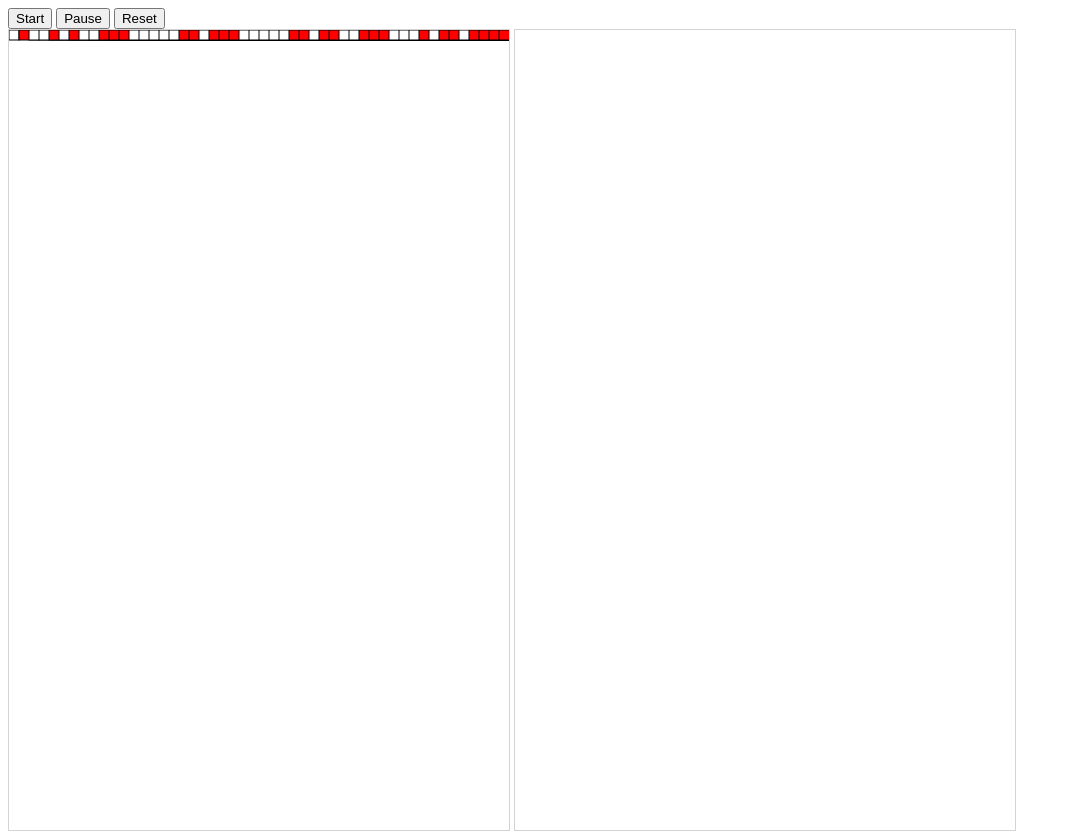
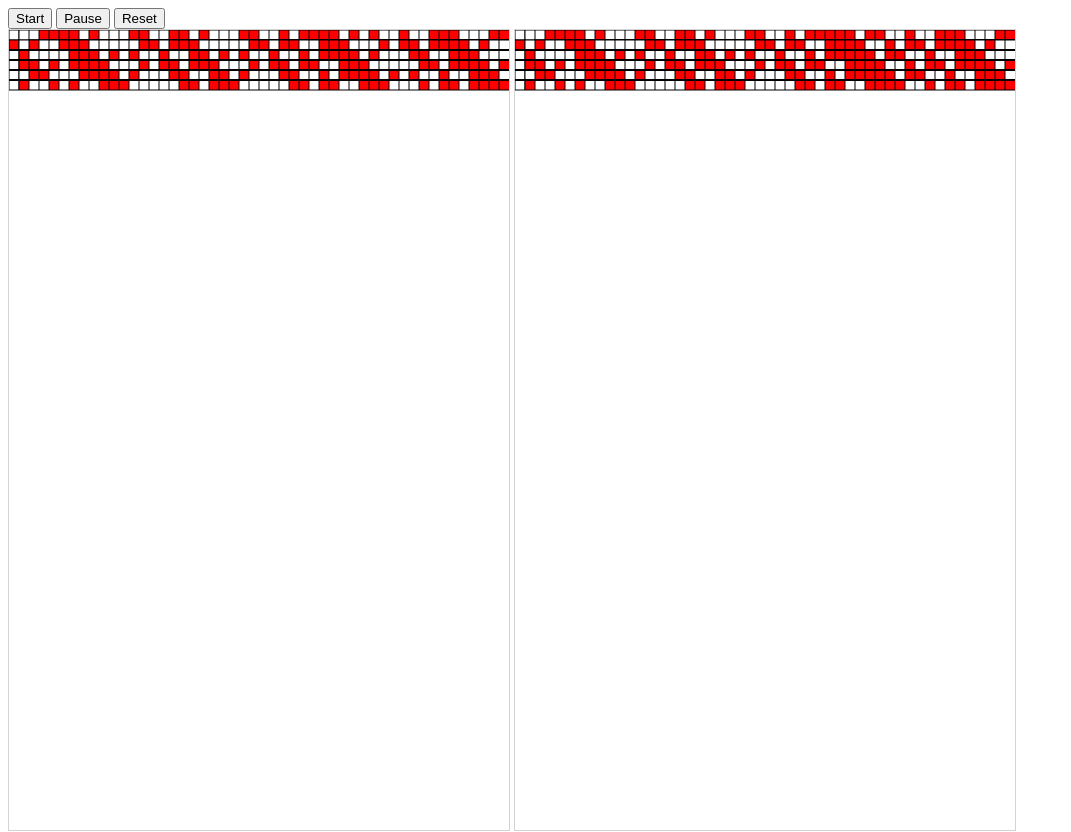
Before and after one commit to persja40/AK_P1, a plain HTML site: page index.html in a window 1280 px wide. Shown: the top 832 px of the page, without its empty margins (0-1071 px from the left). Drawn offline with Linux system fonts and the light colour scheme.

Commit message:
drawing OK

```diff
--- a/index.html
+++ b/index.html
@@ -10,8 +10,8 @@
 <body>
     <header>
         <button onclick="pause= false">Start</button>
-        <button onclick="pause= true">Pause</button>
-        <button >Reset</button>
+        <button onclick="pause= !pause">Pause</button>
+        <button>Reset</button>
     </header>
     <main>
         <canvas id="std" width="500" height="800" style="border:1px solid #d3d3d3;"></canvas>
--- a/script.js
+++ b/script.js
@@ -19,35 +19,60 @@ function diff(st, rz) {
 }
 
 function getMapper(num) {
-    var mm = [[[],[]],[[],[]]];
+    var mm = [[[], []], [[], []]];
     var it = 1;
     for (var k = 0; k <= 1; k++)
         for (var j = 0; j <= 1; j++)
             for (var i = 0; i <= 1; i++) {
                 // console.log(k+" "+j+" "+i);
                 // console.log((Math.floor(num/it)%2));
-                mm[i][j][k]= (Math.floor(num/it)%2);
-                it=2*it;
+                mm[i][j][k] = (Math.floor(num / it) % 2);
+                it = 2 * it;
             }
     return mm;
 }
 
-function drawCanvas(id, arr){
-    var c=document.getElementById(id);
-    var ctx=c.getContext("2d");
-    for(var i=0; i<arr.length;i++)
-        for(var j=0;j<elems;j++){
-            ctx.beginPath();
-            if(arr[i][j]==true)
+function drawCanvas(id, arr) {
+    var c = document.getElementById(id);
+    var ctx = c.getContext("2d");
+    for (var i = 0; i < arr.length; i++)
+        for (var j = 0; j < elems; j++) {
+            if (arr[i][j] == true)
                 ctx.fillStyle = "red";
             else
                 ctx.fillStyle = "white";
-            var x= j*(c.width/elems);
-            var y= i*(c.height/hist);
-            ctx.fillRect(x,y,x+10,y+10);
-            ctx.strokeRect(x,y,x+10,y+10);
+            var x = j * (c.width / elems);
+            var y = i * (c.height / hist);
+            ctx.fillRect(x, y, x + 10, y + 10);
+            ctx.strokeRect(x, y, x + 10, y + 10);
+            ctx.stroke();
+            console.log(x + " " + y + " ; " + (x + 10) + " " + (y + 10));
         }
+    ctx.fillStyle = "white";
+    var y = arr.length * (c.height / hist);
+    ctx.fillRect(0, y, c.width, c.height);
+    ctx.moveTo(0, y);
+    ctx.lineTo(c.width, y);
+    ctx.stroke();
+}
 
+function next(arr) {
+    var step = [];
+    for (var i = 0; i < elems; i++)
+        switch (i) {
+            case 0:
+                step[i] = mapper[Number(arr[0][i + 1])][Number(arr[0][i])][Number(arr[0][elems - 1])];
+                break;
+            case elems - 1:
+                step[i] = mapper[Number(arr[0][0])][Number(arr[0][i])][Number(arr[0][i - 1])];
+                break;
+            default:
+                step[i] = mapper[Number(arr[0][i + 1])][Number(arr[0][i])][Number(arr[0][i - 1])];
+                break;
+        }
+    arr.unshift(step);
+    if (arr.length > hist)
+        arr.pop();
 }
 
 /////////////////////////////////////////////////////////////////////////////////////////////////////
@@ -66,10 +91,25 @@ function reset() {
     roznica = diff(stand, zaburz);
 }
 
+function simul(){
+    next(stand);
+    next(zaburz);
+    roznica= diff(stand,zaburz);
+    drawCanvas("std", stand);
+    drawCanvas("zbr", zaburz);
+    drawCanvas("rzn", roznica);
+}
+
 reset();
 // console.log(stand);
 // console.log(zaburz);
 // console.log(roznica);
 // console.log(getMapper(10));
-console.log(stand);
-drawCanvas("std",stand);
+mapper = getMapper(154);
+// console.log(stand);
+// console.log(mapper);
+for (var i = 0; i < 5; i++) {
+    simul();
+}
+// drawCanvas("std", stand);
+// console.log(stand);
```
Lines whose indentation alone changed are shown as unchanged.
